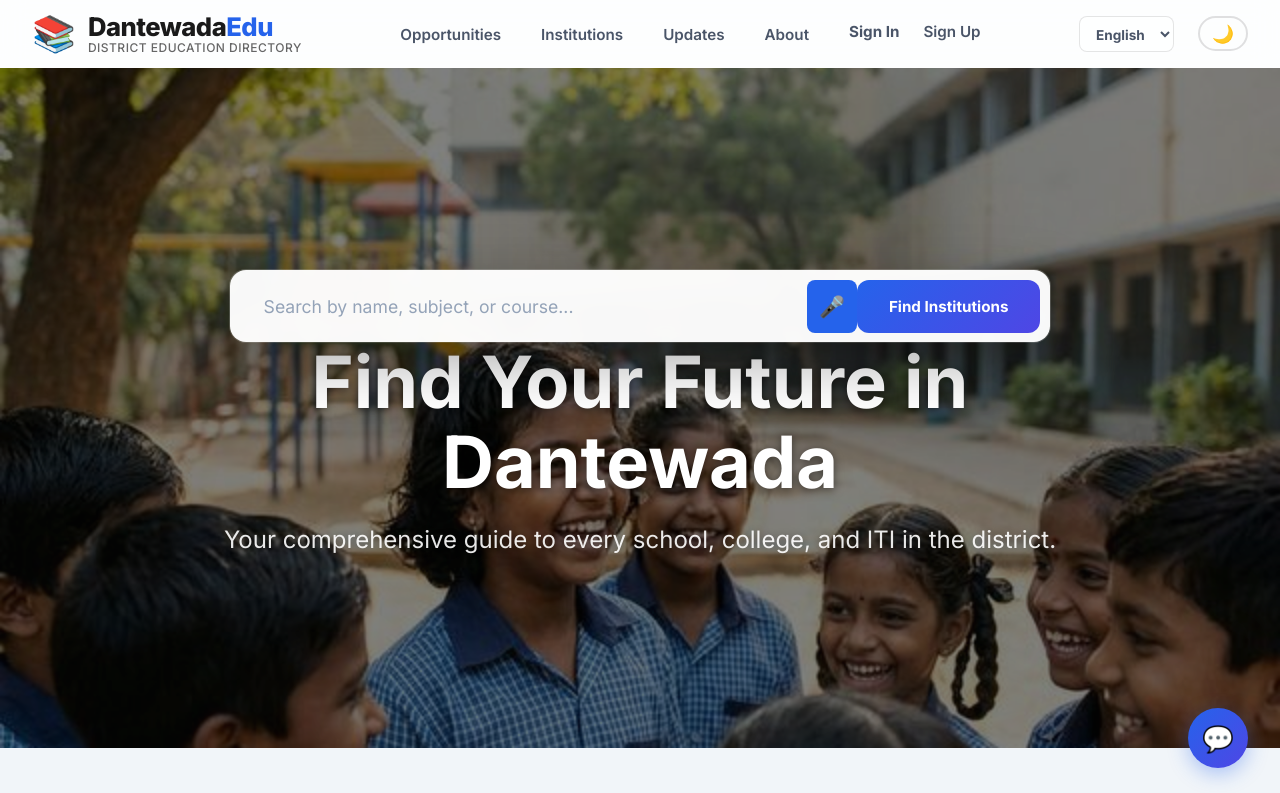
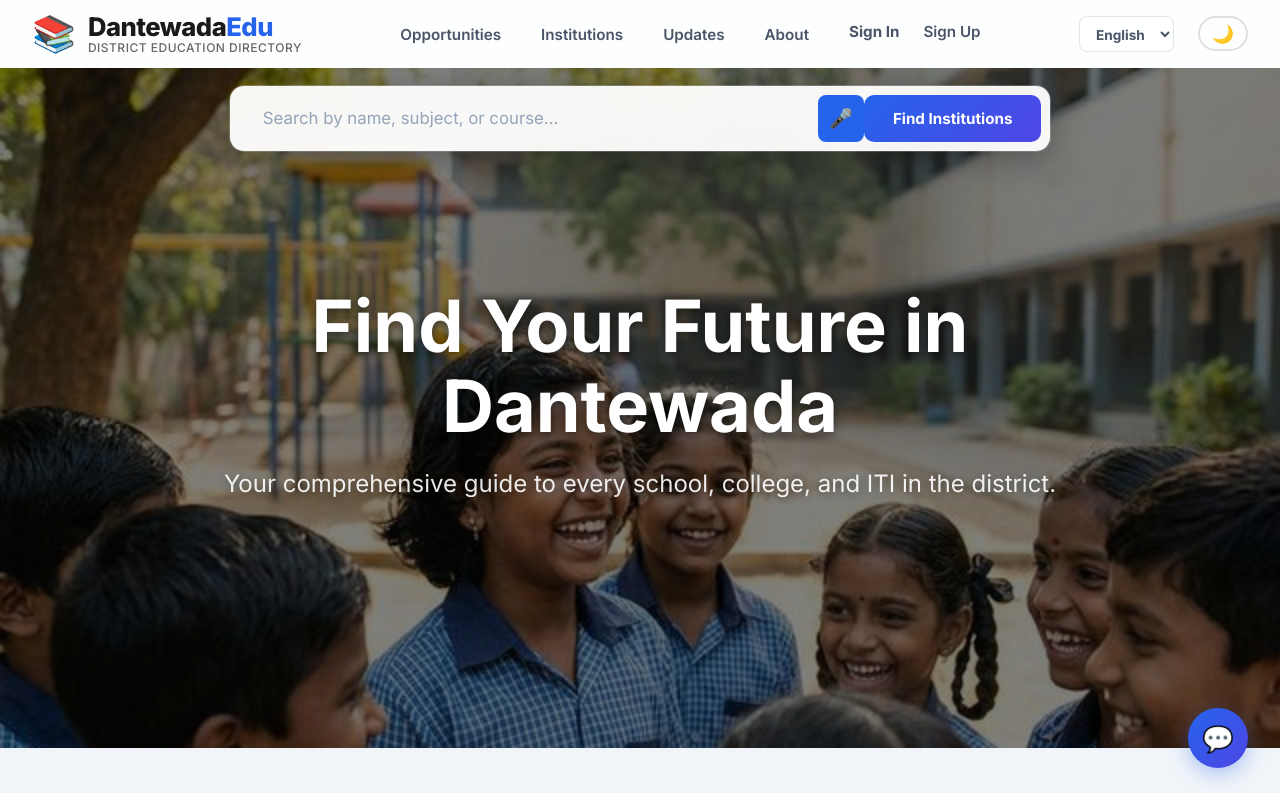
Before and after one commit to sushi-coder-lab/mydistrictproject, a plain HTML site: page frontend/index.html in a window 1280 px wide. Shown: the top 793 px of the page. Drawn offline with nearby package versions, Linux system fonts and the light colour scheme; no server answers.

Commit message:
UX: Pin search bar to very top of hero section (just below nav)

```diff
--- a/frontend/index.html
+++ b/frontend/index.html
@@ -80,9 +80,8 @@
     </header>
 
     <section class="hero" id="hero-section">
-        <div class="hero-content">
-            <!-- Search Bar at TOP of Hero -->
-            <div class="hero-search-box">
+        <!-- Search Bar pinned to very top of hero, just below nav -->
+        <div class="hero-search-top">
             <div class="search-container">
                 <input type="text" id="main-search" placeholder="Search by name, subject, or course..."
                     data-i18n-placeholder="search_placeholder">
@@ -91,6 +90,7 @@
                 <button id="search-btn" data-i18n="search_btn">Find Institutions</button>
             </div>
         </div>
+        <div class="hero-content">
             <h1 data-i18n="hero_title">Find Your Future in Dantewada</h1>
             <p data-i18n="hero_subtitle">Your comprehensive guide to every school, college, and ITI in the district.</p>
         </div>
--- a/frontend/style.css
+++ b/frontend/style.css
@@ -268,45 +268,48 @@ body {
     max-width: 1000px;
 }
 
-/* Hero Search Box — inside hero section */
-.hero-search-box {
-    width: 100%;
-    margin-top: 2.5rem;
-    padding: 0 1rem;
-}
-
-.hero-search-box .search-container {
+/* Hero Search Top — pinned to top of hero section (just below nav) */
+.hero-search-top {
+    position: absolute;
+    top: 18px;
+    left: 0;
+    right: 0;
+    z-index: 5;
+    padding: 0 2rem;
+}
+
+.hero-search-top .search-container {
     max-width: 820px;
     margin: 0 auto;
-    background: rgba(255, 255, 255, 0.97);
-    padding: 0.6rem;
-    border-radius: 16px;
-    display: flex;
-    box-shadow: 0 20px 60px rgba(0, 0, 0, 0.35), 0 0 0 1px rgba(255, 255, 255, 0.2);
-    backdrop-filter: blur(10px);
-}
-
-.hero-search-box .search-container input {
+    background: rgba(255, 255, 255, 0.95);
+    padding: 0.55rem;
+    border-radius: 14px;
+    display: flex;
+    box-shadow: 0 8px 32px rgba(0, 0, 0, 0.3), 0 0 0 1px rgba(255, 255, 255, 0.25);
+    backdrop-filter: blur(12px);
+}
+
+.hero-search-top .search-container input {
     flex: 1;
     border: none;
-    padding: 1rem 1.5rem;
-    font-size: 1.1rem;
+    padding: 0.85rem 1.5rem;
+    font-size: 1.05rem;
     outline: none;
     color: #1e293b;
     background: transparent;
     font-family: 'Inter', sans-serif;
 }
 
-.hero-search-box .search-container input::placeholder {
+.hero-search-top .search-container input::placeholder {
     color: #94a3b8;
 }
 
-.hero-search-box .search-container button#search-btn {
+.hero-search-top .search-container button#search-btn {
     background: linear-gradient(135deg, #2563eb, #4f46e5);
     color: white;
     border: none;
-    padding: 0.9rem 2rem;
-    border-radius: 12px;
+    padding: 0.8rem 1.8rem;
+    border-radius: 10px;
     font-weight: 700;
     cursor: pointer;
     font-size: 0.95rem;
@@ -315,16 +318,17 @@ body {
     white-space: nowrap;
 }
 
-.hero-search-box .search-container button#search-btn:hover {
+.hero-search-top .search-container button#search-btn:hover {
     transform: translateY(-1px);
     box-shadow: 0 8px 20px rgba(37, 99, 235, 0.4);
 }
 
-.hero-search-box .voice-btn {
+.hero-search-top .voice-btn {
     color: #64748b;
-    font-size: 1.3rem;
-    padding: 0.5rem 0.75rem;
-}
+    font-size: 1.2rem;
+    padding: 0.4rem 0.7rem;
+}
+
 
 
 .hero h1 {
```
Lines whose indentation alone changed are shown as unchanged.
